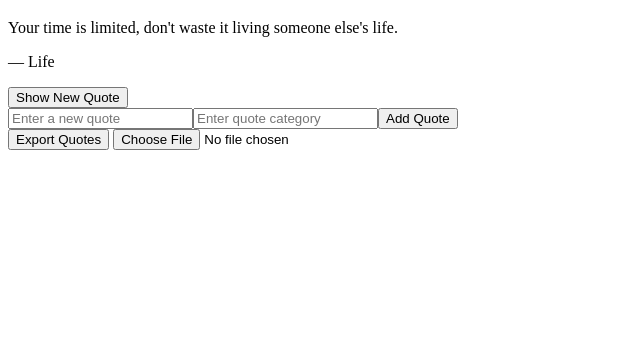
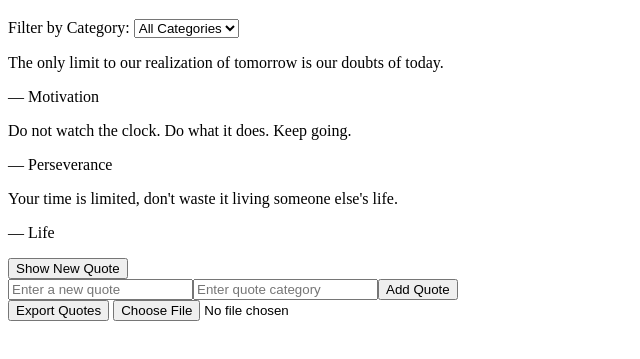
Before and after one commit to musaucrea/alx_fe_javascript, a plain HTML site: page dom-manipulation/index.html in a window 1280 px wide. Shown: the part 61-420 px from the top of the page, without its empty margins (0-640 px from the left). Drawn offline with Linux system fonts and the light colour scheme.

Commit message:
added changes

```diff
--- a/dom-manipulation/index.html
+++ b/dom-manipulation/index.html
@@ -8,6 +8,13 @@
 <body>
     <div id="container">
         <h1>Dynamic Quote Generator</h1>
+        <div>
+            <label for="categoryFilter">Filter by Category:</label>
+            <select id="categoryFilter" onchange="filterQuotes()">
+                <option value="all">All Categories</option>
+                <!-- Dynamically populated categories -->
+            </select>
+        </div>
         <div id="quoteDisplay"></div>
         <button id="newQuote">Show New Quote</button>
         <div id="addQuoteForm"></div>
--- a/dom-manipulation/script.js
+++ b/dom-manipulation/script.js
@@ -5,18 +5,19 @@ let quotes = JSON.parse(localStorage.getItem('quotes')) || [
     { text: "Your time is limited, don't waste it living someone else's life.", category: "Life" }
 ];
 
-// Function to save quotes to local storage
-function saveQuotes() {
-    localStorage.setItem('quotes', JSON.stringify(quotes));
+// Load and display quotes based on the selected category
+function filterQuotes() {
+    const categoryFilter = document.getElementById('categoryFilter').value;
+    const filteredQuotes = categoryFilter === 'all' ? quotes : quotes.filter(quote => quote.category === categoryFilter);
+    displayQuotes(filteredQuotes);
 }
 
-// Function to display a random quote
-function showRandomQuote() {
-    const randomIndex = Math.floor(Math.random() * quotes.length);
-    const quote = quotes[randomIndex];
+// Display quotes in the DOM
+function displayQuotes(quotesToDisplay) {
     const quoteDisplay = document.getElementById('quoteDisplay');
     quoteDisplay.innerHTML = '';
 
+    quotesToDisplay.forEach(quote => {
         const quoteText = document.createElement('p');
         quoteText.textContent = quote.text;
         quoteDisplay.appendChild(quoteText);
@@ -25,6 +26,12 @@ function showRandomQuote() {
         quoteCategory.textContent = `— ${quote.category}`;
         quoteCategory.className = 'quote-author';
         quoteDisplay.appendChild(quoteCategory);
+    });
+}
+
+// Function to save quotes to local storage
+function saveQuotes() {
+    localStorage.setItem('quotes', JSON.stringify(quotes));
 }
 
 // Function to add a new quote
@@ -35,9 +42,11 @@ function addQuote() {
         const newQuote = { text: newQuoteText, category: newQuoteCategory };
         quotes.push(newQuote);
         saveQuotes();
+        updateCategories();
         document.getElementById('newQuoteText').value = '';
         document.getElementById('newQuoteCategory').value = '';
         alert('Quote added successfully!');
+        filterQuotes();
     } else {
         alert('Please enter both a quote and a category.');
     }
@@ -87,7 +96,8 @@ function importFromJsonFile(event) {
         if (Array.isArray(importedQuotes)) {
             quotes = importedQuotes;
             saveQuotes();
-            showRandomQuote();
+            updateCategories();
+            filterQuotes();
             alert('Quotes imported successfully!');
         } else {
             alert('Invalid JSON format. Quotes not imported.');
@@ -96,10 +106,25 @@ function importFromJsonFile(event) {
     fileReader.readAsText(event.target.files[0]);
 }
 
-// Add event listeners
-document.getElementById('newQuote').addEventListener('click', showRandomQuote);
-document.getElementById('exportQuotes').addEventListener('click', exportToJson);
+// Update category dropdown based on existing quotes
+function updateCategories() {
+    const categoryFilter = document.getElementById('categoryFilter');
+    const categories = new Set(quotes.map(quote => quote.category));
+
+    // Clear existing options
+    categoryFilter.innerHTML = '<option value="all">All Categories</option>';
+
+    categories.forEach(category => {
+        const option = document.createElement('option');
+        option.value = category;
+        option.textContent = category;
+        categoryFilter.appendChild(option);
+    });
+}
 
 // Initialize the app
 createAddQuoteForm();
-showRandomQuote();
+updateCategories();
+filterQuotes();
+document.getElementById('newQuote').addEventListener('click', filterQuotes);
+document.getElementById('exportQuotes').addEventListener('click', exportToJson);
```
Lines whose indentation alone changed are shown as unchanged.
